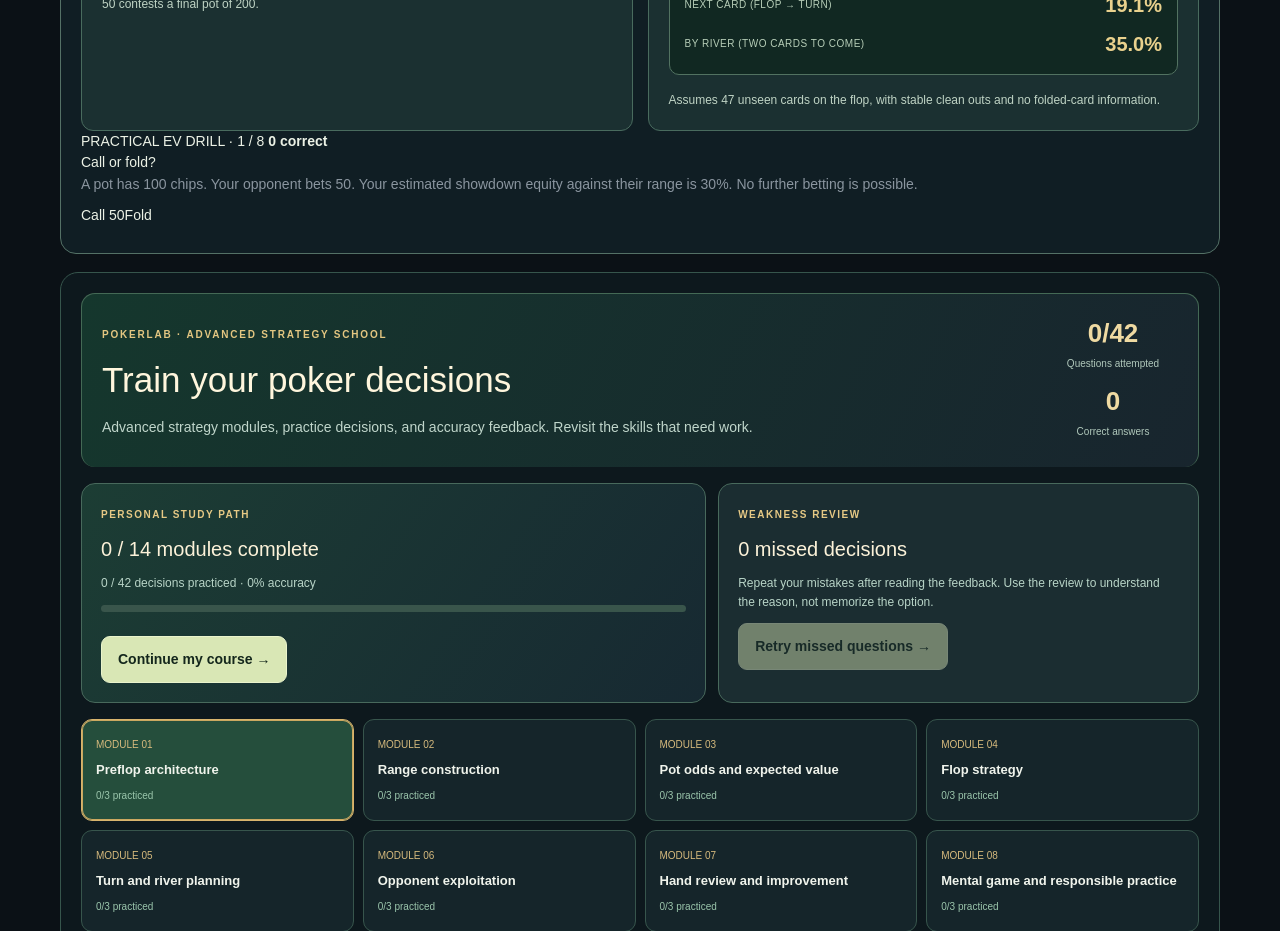
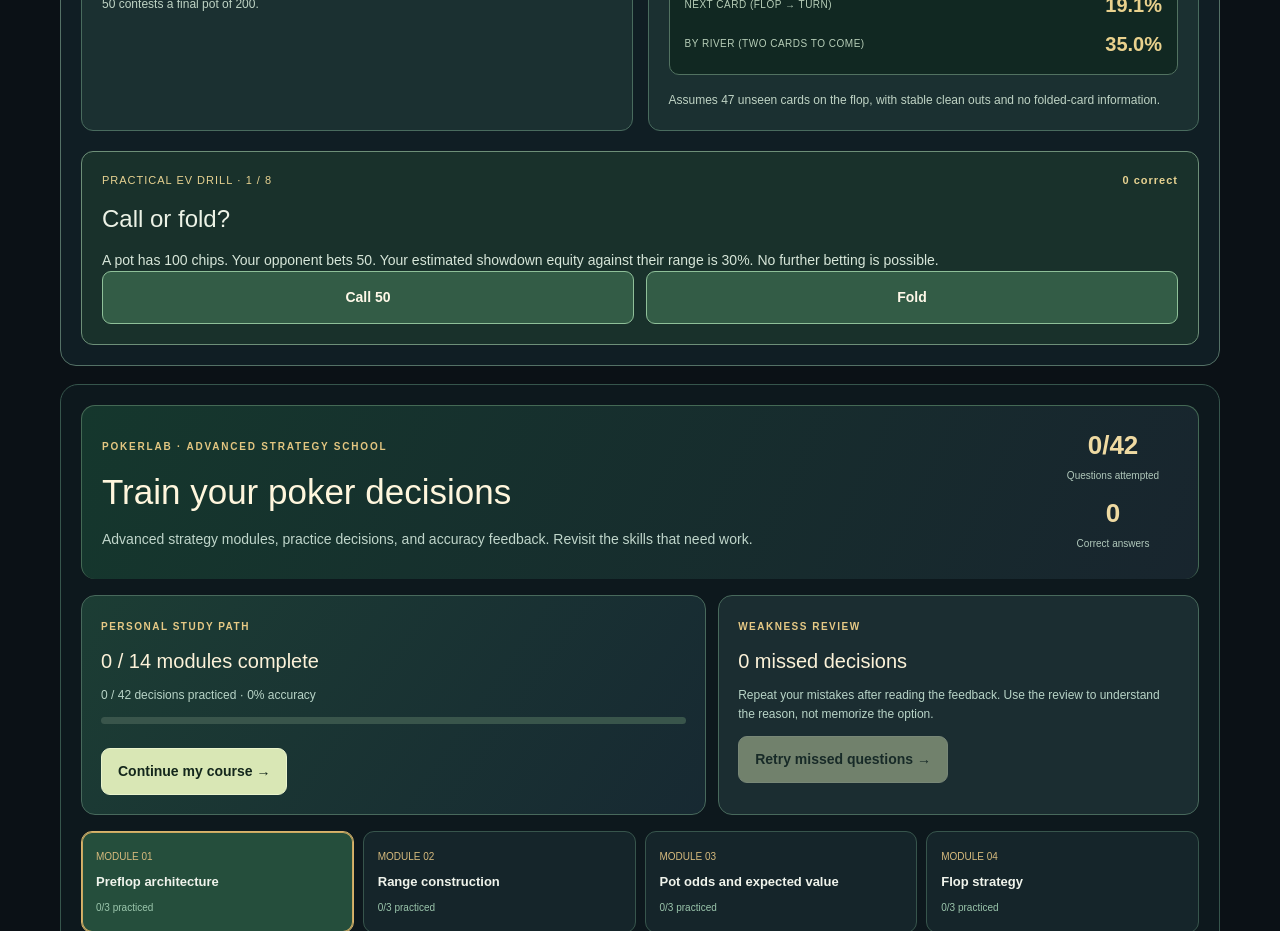
Before and after one commit to vendoraise-lang/Poker-software, a Next.js app: page /academy in a window 1280 px wide. Shown: the part 1720-2651 px from the top of the page. Built offline with nearby package versions, Linux system fonts and the light colour scheme.

Commit message:
Style practical pot odds EV scenario trainer

```diff
--- a/app/globals.css
+++ b/app/globals.css
@@ -4481,3 +4481,5 @@ main.academy-new-page{margin:0!important;width:100%!important;max-width:none;min
 }
 
 .dm-lab{max-width:1160px;margin:18px auto;padding:20px;background:#101e24;border:1px solid #547166;border-radius:16px;color:#ecf2e6}.dm-heading{height:auto!important;display:block!important;border:0!important;padding:0!important}.dm-heading>span{color:#e8ce90;font-size:10px;letter-spacing:1.6px;font-weight:800}.dm-heading h2{font-size:clamp(23px,3vw,34px);margin:10px 0;color:#fff5dc}.dm-heading p{font-size:13px;color:#bdd2c8;line-height:1.6}.dm-cards{display:grid;grid-template-columns:1fr 1fr;gap:15px;margin-top:20px}.dm-card{padding:20px;background:#1b3031;border:1px solid #496b5e;border-radius:12px}.dm-card h3{font-size:20px;color:#f5ead3;margin:0 0 15px}.dm-card label{display:block;font-size:12px;color:#d6e4d7;margin:13px 0}.dm-card label strong{float:right;color:#f4d58b}.dm-card input{display:block;width:100%;margin:14px 0;accent-color:#c9e2a1}.dm-outcome{display:grid;grid-template-columns:1fr auto;align-items:center;gap:9px;background:#112822;border:1px solid #527261;border-radius:10px;padding:15px;margin:16px 0}.dm-outcome small{font-size:10px;letter-spacing:.5px;color:#b7ceb8}.dm-outcome strong{font-size:20px;color:#e9d18d;text-align:right;font-variant-numeric:tabular-nums}.dm-card p{font-size:12px;color:#bfd3c4;line-height:1.65}@media(max-width:760px){.dm-lab{padding:12px;margin:12px auto}.dm-cards{grid-template-columns:1fr}.dm-card{padding:14px}.dm-outcome strong{font-size:17px}}
+
+.dm-challenge{margin-top:20px;padding:20px;border:1px solid #6d8f78;border-radius:12px;background:#19312b}.dm-challenge-top{display:flex;justify-content:space-between;color:#e7d291;font-size:11px;letter-spacing:1px}.dm-challenge h3{font-size:24px;margin:12px 0}.dm-challenge p{font-size:14px;line-height:1.6;color:#d7e6d9}.dm-decision-actions{display:grid;grid-template-columns:1fr 1fr;gap:12px}.dm-decision-actions button{padding:15px;border-radius:9px;background:#335c46;color:#fff8e8;border:1px solid #8fc099;font-weight:750}.dm-decision-actions button:disabled{opacity:.45}.dm-decision-feedback{padding:15px;margin-top:13px;background:#223f31;border-left:3px solid #dfc57e}.dm-decision-feedback button{background:#d9e6b0;color:#213022;border:0;border-radius:7px;padding:12px;font-weight:800}
```
